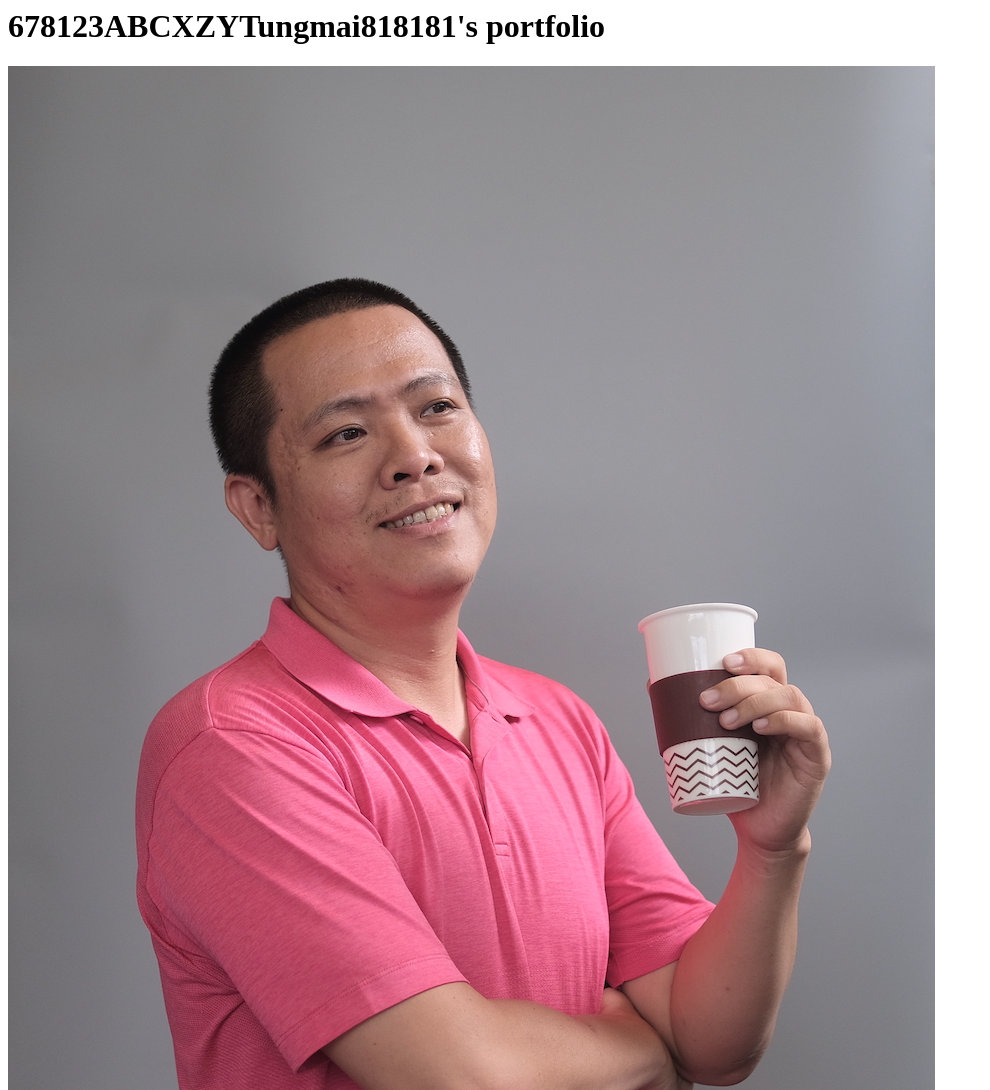
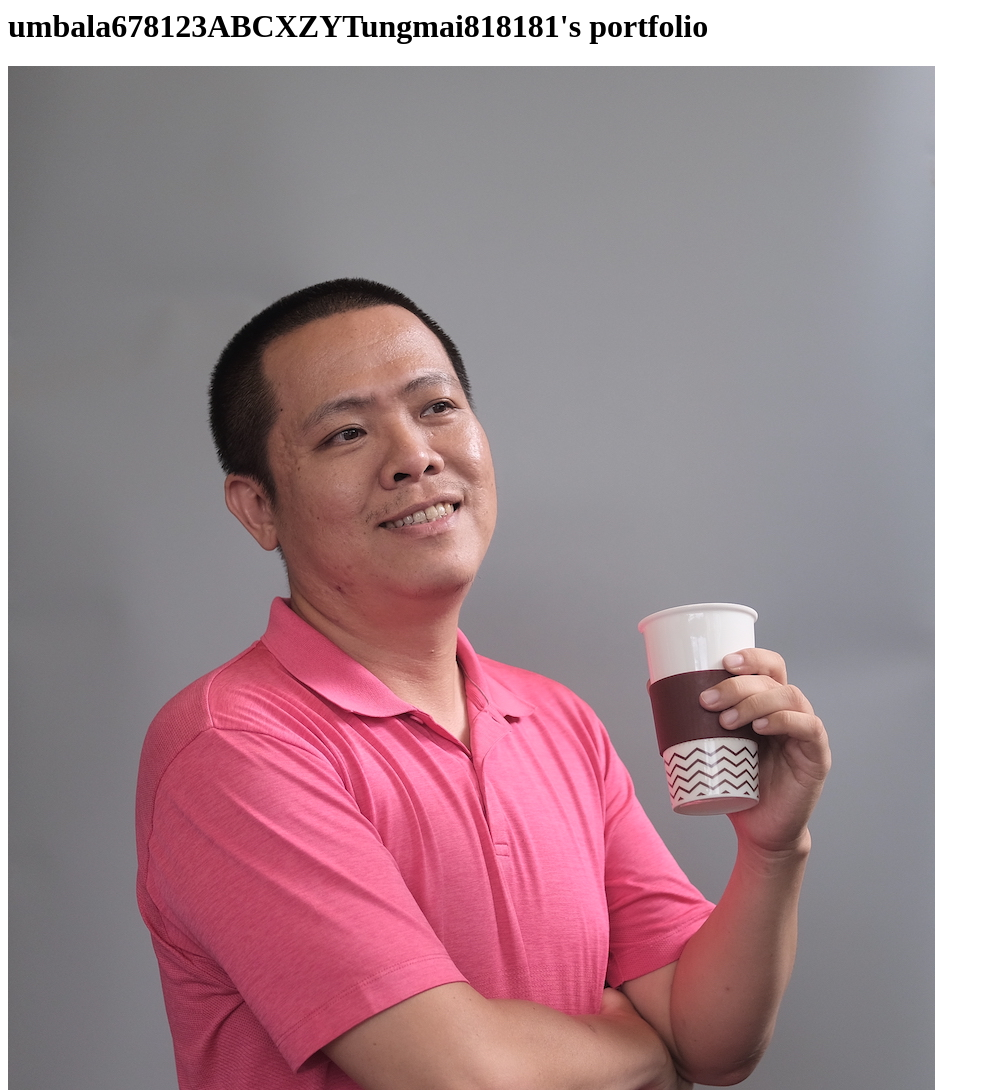
Before and after one commit to Tungmaimcs/tungmaimcs, a plain HTML site: page index.html in a window 1280 px wide. Shown: the whole page, without its empty margins (0-990 px from the left). Drawn offline with Linux system fonts and the light colour scheme.

Commit message:
askfdhad

```diff
--- a/index.html
+++ b/index.html
@@ -1,4 +1,4 @@
 <html>
-    <h1>678123ABCXZYTungmai818181's portfolio</h1>
+    <h1>umbala678123ABCXZYTungmai818181's portfolio</h1>
     <img src = "./Tungmaimcs.JPG" />
 </html>
```
Also changed, not shown: 1 other file.
